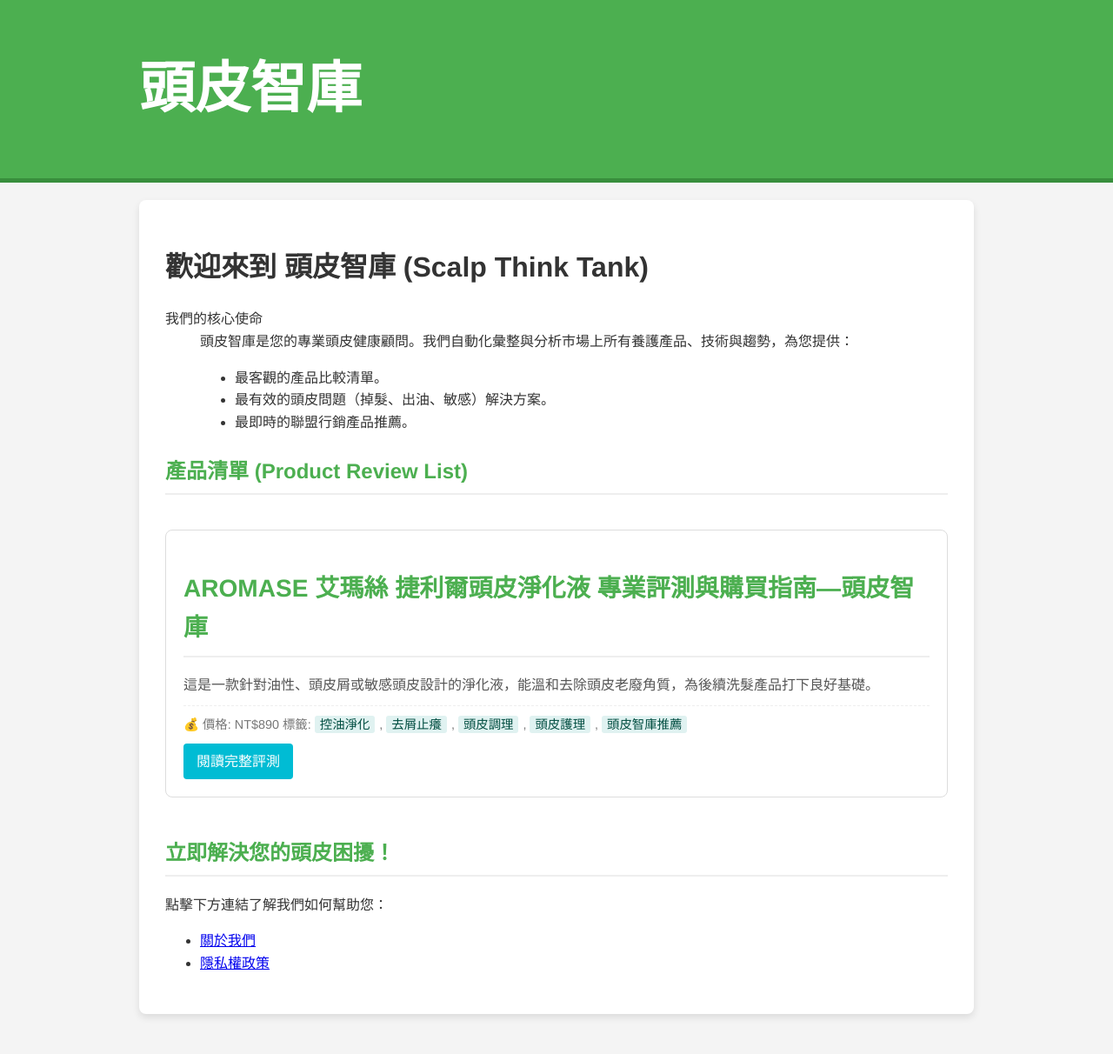
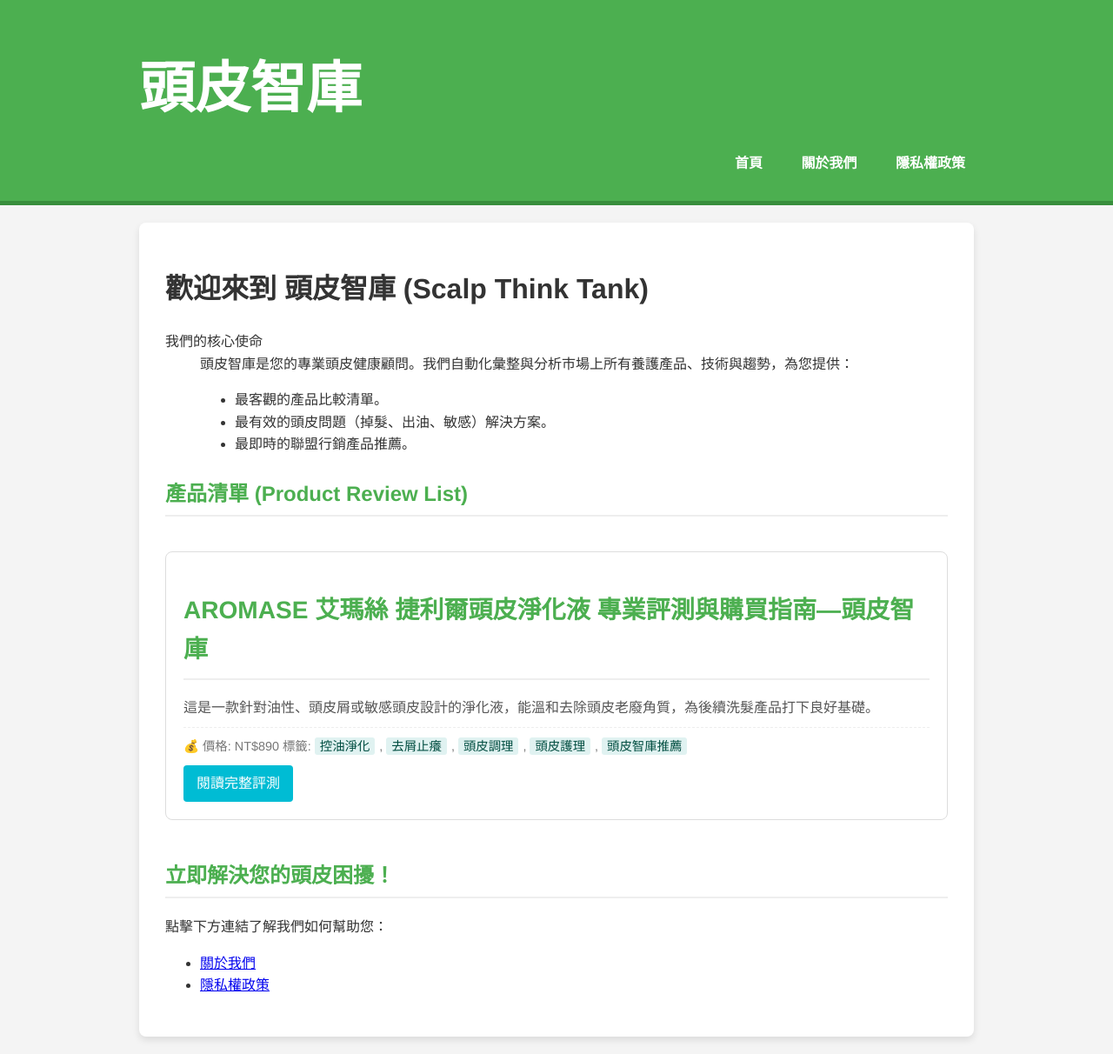
Before and after one commit to lifeexpertise929/lifeexpertise929.github.io, a Jekyll site: the page built from index.md, in a window 1280 px wide. Shown: the whole page at 87% size. Built offline with Jekyll 4.4.1, drawn with Linux system fonts in a browser that asks for light colours; before the commit the page ends 1186 px from its top, so only the background shows below that.

Commit message:
feat: 新增主導航列功能與樣式

```diff
--- /dev/null
+++ b/_includes/navigation.html
@@ -0,0 +1,7 @@
+<nav class="main-nav">
+    <ul>
+        <li><a href="/">首頁</a></li>
+        <li><a href="/about/">關於我們</a></li>
+        <li><a href="/privacy/">隱私權政策</a></li>
+        </ul>
+</nav>
--- a/_layouts/default.html
+++ b/_layouts/default.html
@@ -5,10 +5,11 @@
     <title>{{ site.title }}</title>
 <link rel="stylesheet" href="/assets/css/style.css">
   </head>
-  <body>
+ <body>
     <header>
         <div class="container">
             <h1><a href="/">頭皮智庫</a></h1>
+            {% include navigation.html %}
         </div>
     </header>
 
--- a/assets/css/style.css
+++ b/assets/css/style.css
@@ -177,3 +177,28 @@
 .read-more-button:hover {
     background-color: #0097A7;
 }
+/* --- 導航列樣式 (Navigation Bar) --- */
+.main-nav ul {
+    list-style: none;
+    padding: 0;
+    margin: 10px 0 0 0; /* 在標題下方增加一些間距 */
+    text-align: right; /* 導航列靠右對齊 */
+}
+
+.main-nav li {
+    display: inline-block;
+    margin-left: 20px;
+}
+
+.main-nav a {
+    color: white;
+    text-decoration: none;
+    font-weight: bold;
+    padding: 5px 10px;
+    border-radius: 4px;
+    transition: background-color 0.3s;
+}
+
+.main-nav a:hover {
+    background-color: #388E3C; /* 導航列項目懸停時變深綠色 */
+}
```
